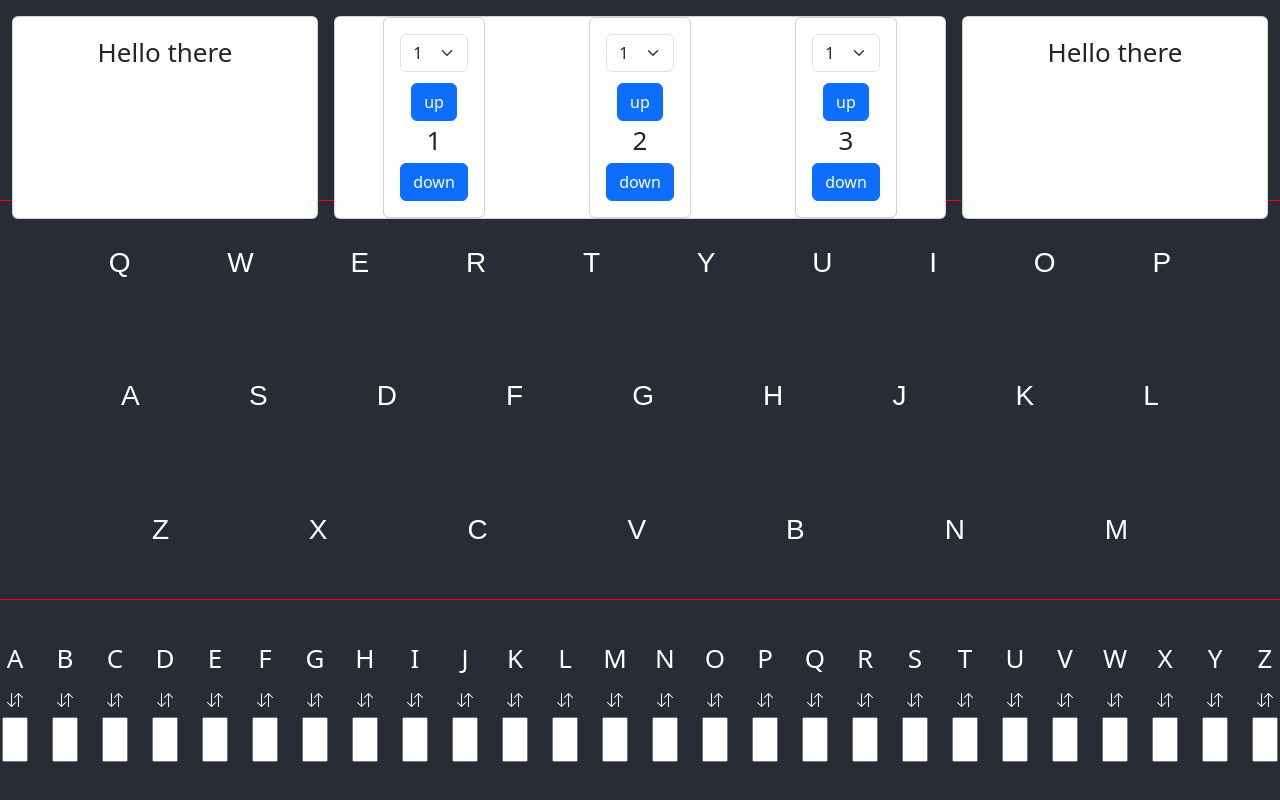
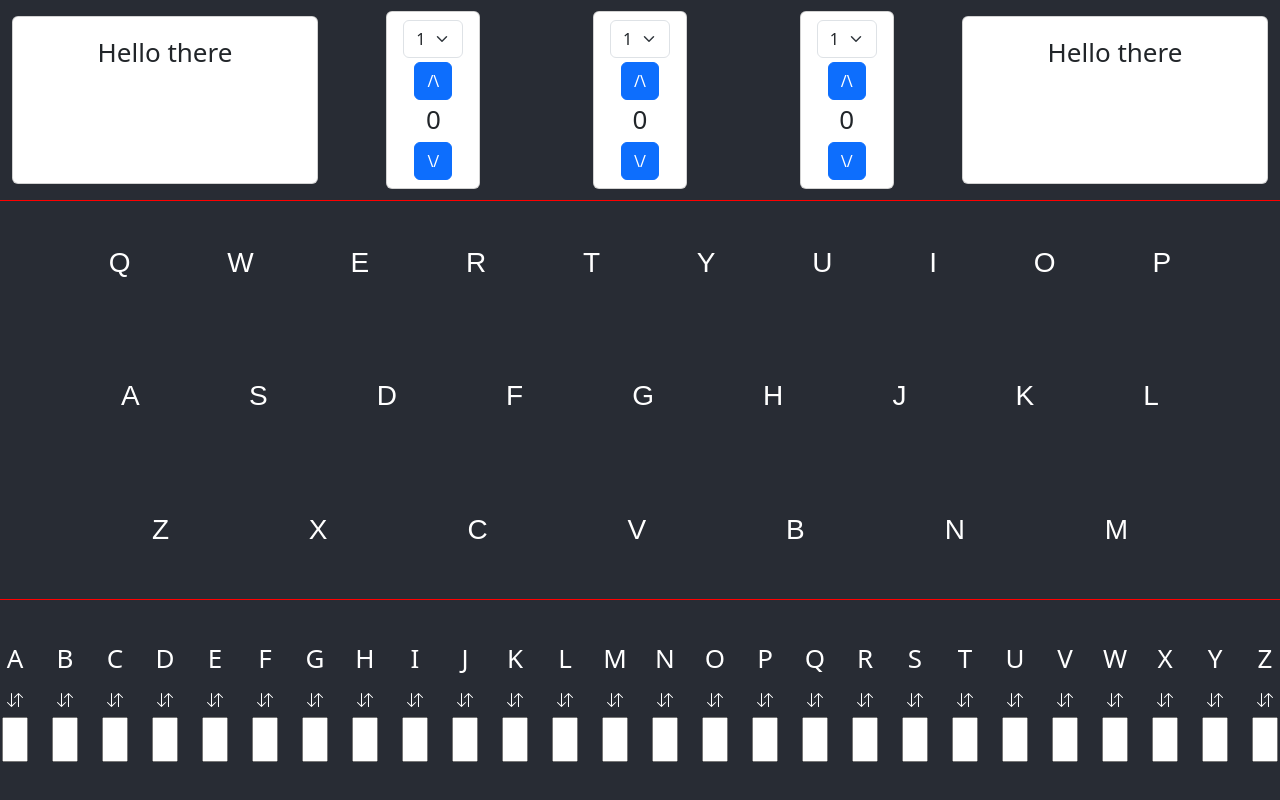
Before and after one commit to luishong07/Enigma-Replica, a React (Create React App) app: page / in a window 1280 px wide. Built offline with nearby package versions, Linux system fonts and the light colour scheme.

Commit message:
reworked sizing of setting section

```diff
--- a/src/Rotors.css
+++ b/src/Rotors.css
@@ -57,3 +57,5 @@
     background-position: center;
     padding: 1rem;
 }
+/* .rotor-settings{
+} */
--- a/src/Rotors.tsx
+++ b/src/Rotors.tsx
@@ -19,61 +19,55 @@ const Rotors: React.FC<Props> = ({ leftPosition, middlePosition, rightPosition }
 
 
     return (
-        <Container fluid className="rotor-container h-25 py-3">
+        <Container fluid className="rotor-container h-25 ">
 
-            <Card className="">
+            <Card className=" py-auto my-3">
                 <Card.Body>
                     <div>Hello there</div>
                 </Card.Body>
             </Card>
-            <Card className="rotor-settings">
-                <Stack className="my-auto" direction="horizontal" gap={2}>
-                    <Card className="m-auto">
-                        <Card.Body>
-                            <Card.Title>
+            {/* <Card className=" py-auto "> */}
+                <Stack className="" direction="horizontal" gap={2}>
+                    <Card className="mx-auto  ">
+                        <Card.Body className="py-2">
                             <Form.Select>
                                     <option>1</option>
                                     <option>2</option>
                                     <option>3</option>
                                 </Form.Select>
-                            </Card.Title>
-                            <Button>up</Button>
-                            <div>1</div>
-                            <Button>down</Button>
+                            <Button>/\</Button>
+                            <div>{leftPosition}</div>
+                            <Button>\/</Button>
                         </Card.Body>
                     </Card>
-                    <Card className="m-auto">
-                        <Card.Body>
-                            <Card.Title>
+                    <Card className="mx-auto ">
+                        <Card.Body className="py-2">
                                 <Form.Select>
                                     <option>1</option>
                                     <option>2</option>
                                     <option>3</option>
                                 </Form.Select>
-                            </Card.Title>
-                            <Button>up</Button>
-                            <div>2</div>
-                            <Button>down</Button>
+                            <Button>/\</Button>
+                            <div>{middlePosition}</div>
+                            <Button>\/</Button>
                         </Card.Body>
                     </Card>
-                    <Card className="m-auto">
-                        <Card.Body>
-                            <Card.Title>
+                    <Card className="mx-auto ">
+                        <Card.Body className="py-2">
                                 <Form.Select>
                                     <option>1</option>
                                     <option>2</option>
                                     <option>3</option>
                                 </Form.Select>
-                            </Card.Title>
-                            <Button>up</Button>
-                            <div>3</div>
-                            <Button>down</Button>
+                            <Button>/\</Button>
+                            <div>{rightPosition}</div>
+                            <Button>\/</Button>
                         </Card.Body>
                     </Card>
                 </Stack>
-            </Card>
+            {/* </Card> */}
 
-            <Card className=" ">
+            <Card className=" py-auto my-3">
                 <Card.Body>
                     <div>Hello there</div>
                 </Card.Body>
```
Lines whose indentation alone changed are shown as unchanged.
